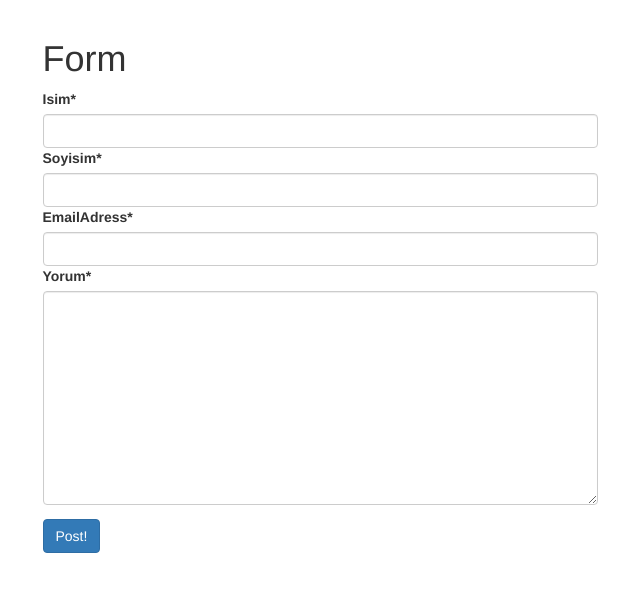
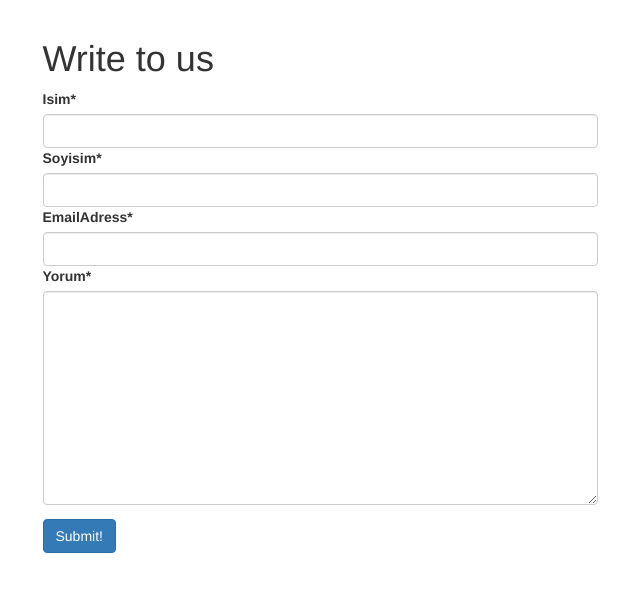
Before and after one commit to emircankocatepe/Blog-Websitesi, a Django app: page /website/contact_us/ in a window 1280 px wide. Shown: the part 51-643 px from the top of the page, without its empty margins (320-960 px from the left). Run offline with Django 5.2, Linux system fonts and the light colour scheme; some libraries are stand-ins or nearby versions.

Commit message:
son calisir

```diff
--- a/accounts/views.py
+++ b/accounts/views.py
@@ -40,4 +40,9 @@ def about_view(request):
 
 def contact_view(request):
     form = ContactForm(request.POST or None)
+    if form.is_valid():
+        post = form.save(commit=False)
+        post.user = request.user
+        post.save()
+        return render(request, 'about/success.html')
     return render(request, 'about/contact.html', {'form': form, 'title' : 'Write to us'})
--- a/blog/urls.py
+++ b/blog/urls.py
@@ -29,7 +29,7 @@ urlpatterns = [
 
     path('post/', include('post.urls')),
 
-    path('accounts/', include('accounts.urls')),
+    path('website/', include('accounts.urls')),
 
     path('website/', include('accounts.about_url')),
 
--- a/post/views.py
+++ b/post/views.py
@@ -46,7 +46,6 @@ def post_detail(request, slug):
     return render(request, 'post/detail.html', context)
 
 def post_create(request):
-
 
     if not request.user.is_authenticated:
         return Http404()
--- a/templates/about/contact.html
+++ b/templates/about/contact.html
@@ -7,11 +7,12 @@
         <div class="row">
             <div class="col-md-6 col-md-offset-3">
                  <form method="post" enctype="multipart/form-data">
-                    <h1>Form</h1>
+                    <h1>Write to us</h1>
                     {% csrf_token %}
                     {{ form | crispy}}
                     {{ form.media }}
-                    <input class="btn btn-primary"type="submit" value="Post!" style="margin-top: 14px;">
+                    <input class="btn btn-primary"type="submit" value="Submit!" style="margin-top: 14px
+                    ">
 
                 </form>
             </div>
```
Also changed, not shown: templates/about/success.html (+18 -0 lines), db.sqlite3.
